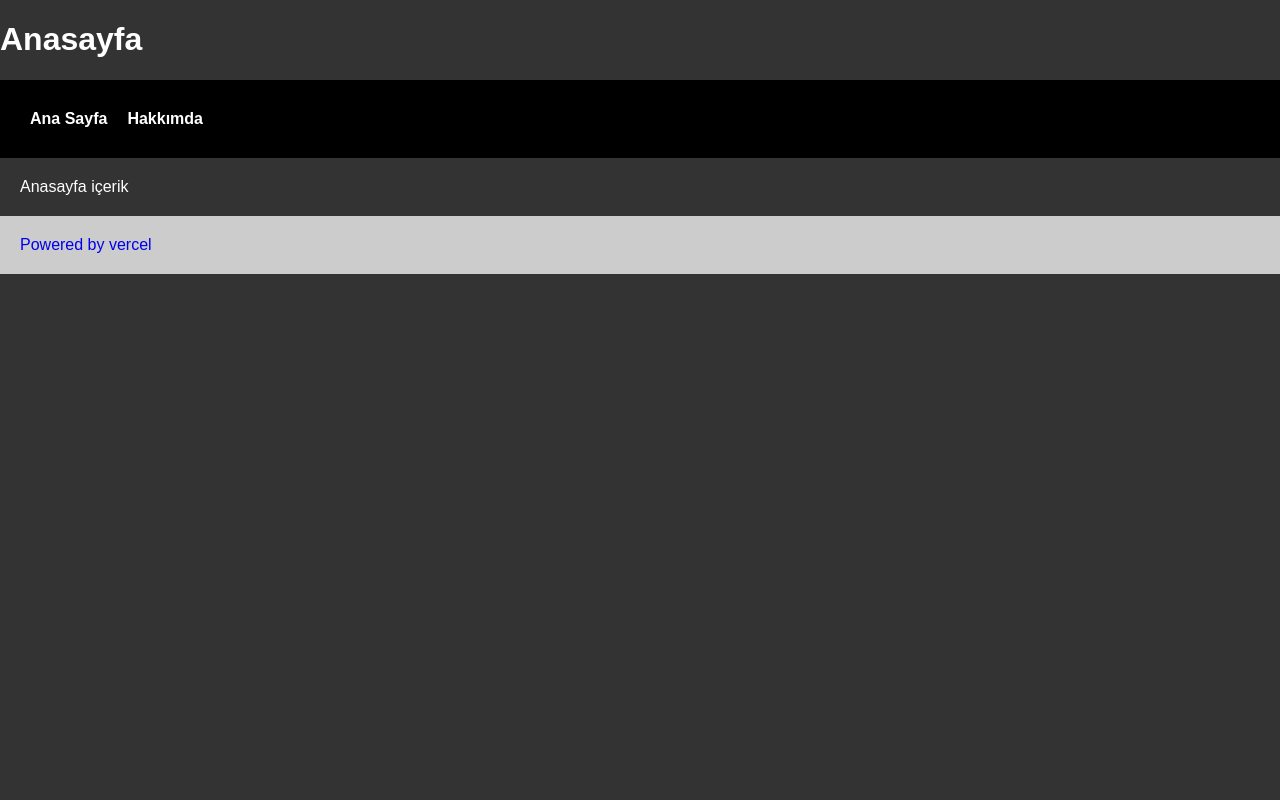
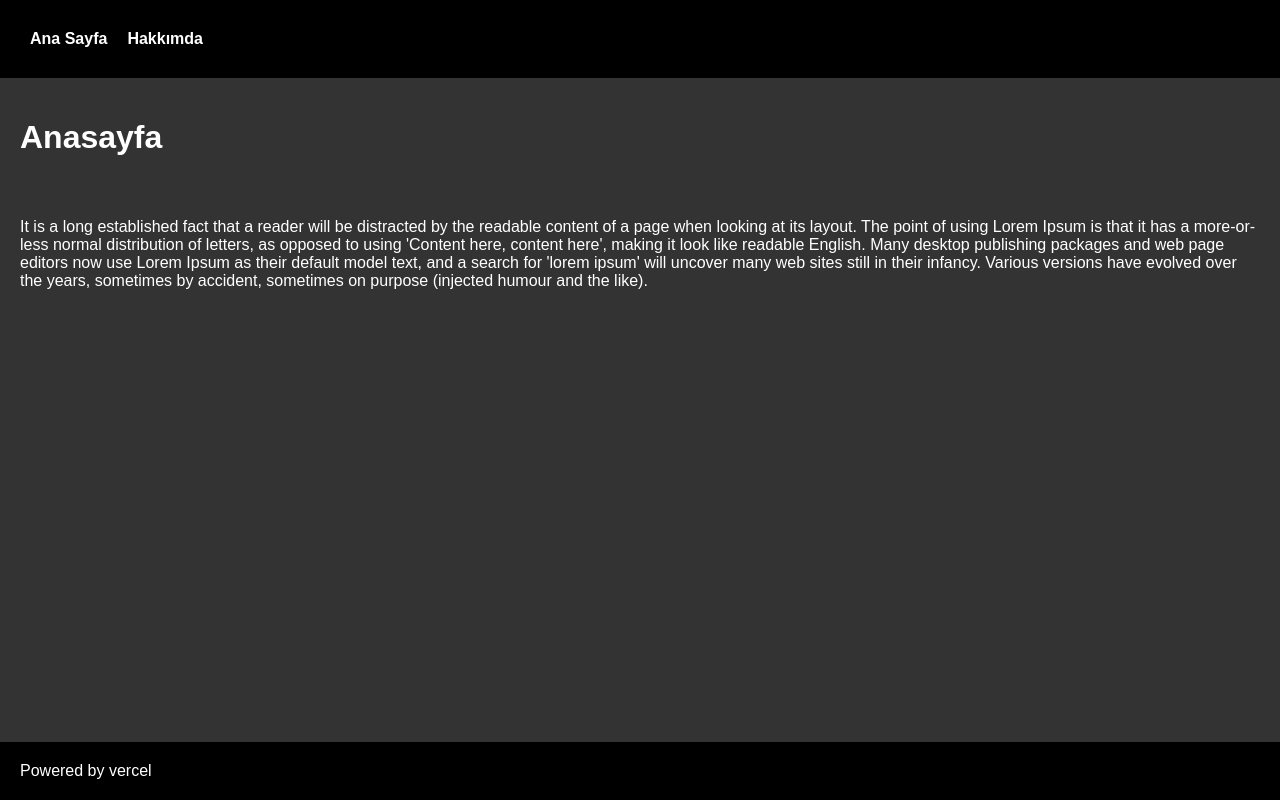
Before and after one commit to OmerYALTIRIK/nextjs-blog, a Next.js app: page / in a window 1280 px wide. Built offline with nearby package versions, Linux system fonts and the light colour scheme.

Commit message:
Optimizations & Page customizatoins

```diff
--- a/components/Layout.js
+++ b/components/Layout.js
@@ -8,17 +8,24 @@
 
 const Footer = styled.footer`
   padding: 20px;
-  background-color: #ccc;
+  background-color: #000;
+  position: fixed;
+  bottom: 0;
+  width: 100vw;
 `;
 
 const Content = styled.div`
   padding: 20px;
 `;
 
+const H1 = styled.h1`
+  padding: 20px;
+`;
+
 export default ({ title, children }) => (
   <BodyDiv>
-    <h1>{title}</h1>
     <Header />
+    <H1>{title}</H1>
     <Content>{children}</Content>
     <Footer>
       <a href="https://vercel.com" target="_blank" rel="noopener noreferrer">
--- a/pages/_app.js
+++ b/pages/_app.js
@@ -7,8 +7,12 @@
     background-color: #333;
     color: #fff;
     a {
-    text-decoration: none;
-   }
+      color: #fff;
+      text-decoration: none;
+      &:hover {
+        color: rgba(255, 255, 255, 0.7)
+      }
+    }
   }
 `;
 
--- a/pages/index.js
+++ b/pages/index.js
@@ -1,5 +1,13 @@
 import Layout from "../components/Layout";
 
-export default function Home() {
-  return <Layout title="Anasayfa">Anasayfa içerik</Layout>;
-}
+export default () => {
+  return (
+    <Layout title="Anasayfa">
+      It is a long established fact that a reader will be distracted by the readable content of a page when looking at its layout. The point of using
+      Lorem Ipsum is that it has a more-or-less normal distribution of letters, as opposed to using 'Content here, content here', making it look like
+      readable English. Many desktop publishing packages and web page editors now use Lorem Ipsum as their default model text, and a search for 'lorem
+      ipsum' will uncover many web sites still in their infancy. Various versions have evolved over the years, sometimes by accident, sometimes on
+      purpose (injected humour and the like).
+    </Layout>
+  );
+};
```
Also changed, not shown: pages/about.js (+11 -3 lines).
